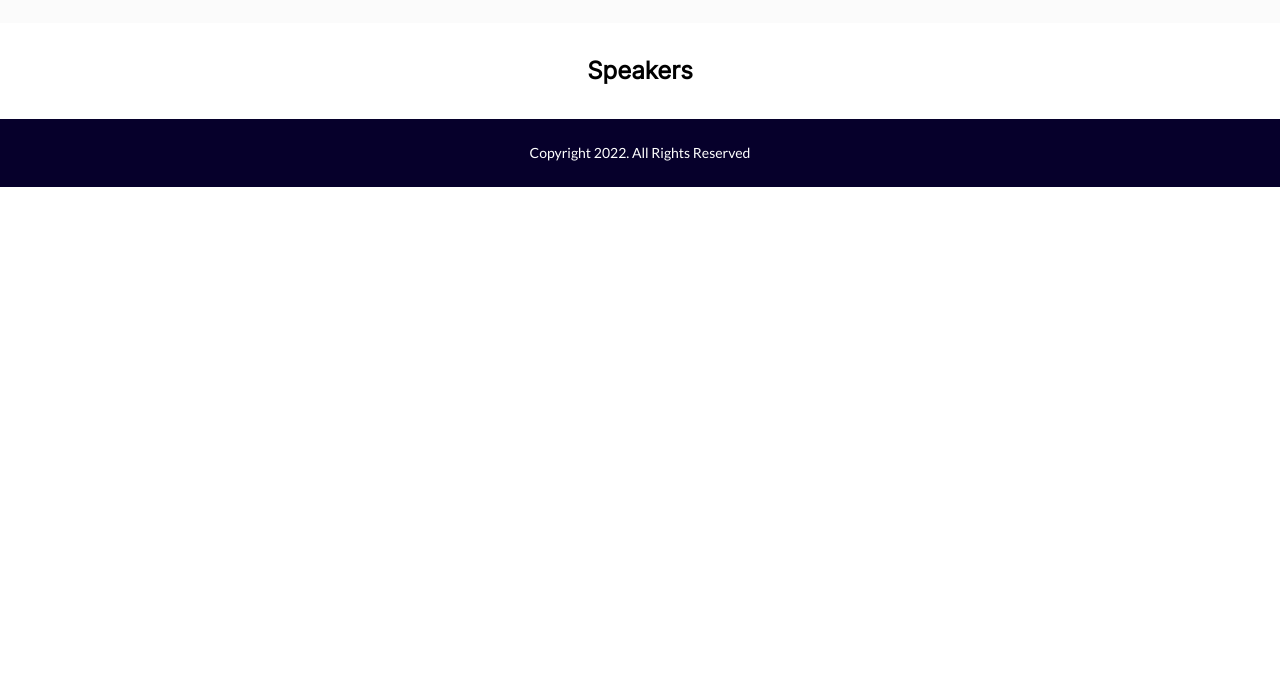
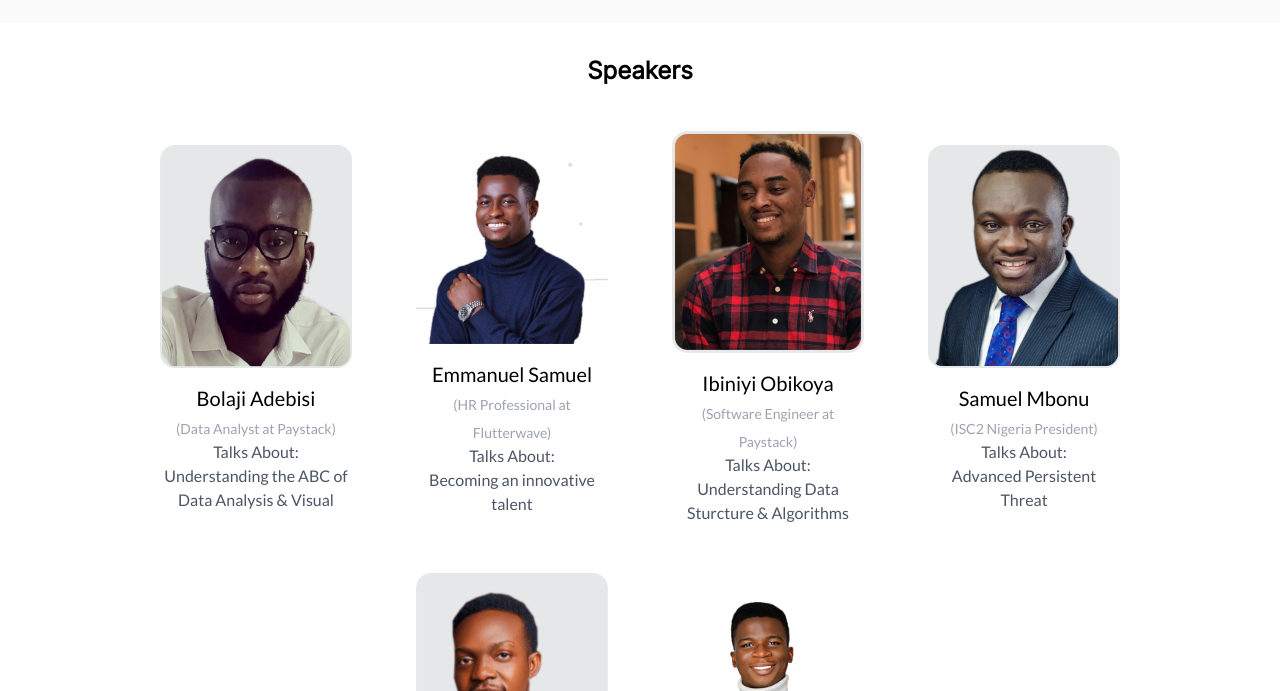
Before and after one commit to Praisecodes/adta2023, a React (Vite) app: page / in a window 1280 px wide. Shown: the part 1749-2440 px from the top of the page. Before the commit the page ends 1936 px from the top, so only its background shows below. Built offline with nearby package versions, Linux system fonts and the light colour scheme.

Commit message:
[Update] Updating speakers

```diff
--- a/src/components/speakers.jsx
+++ b/src/components/speakers.jsx
@@ -1,4 +1,11 @@
 import { useState } from "react"
+import Bolaji from '../assets/speakers/Bolaji Adebisi 1.png'
+import Emmanuel from '../assets/speakers/Emmanel Samuel.jpg'
+import Ibiniyi from '../assets/speakers/IBINIYI OBIKOYA.jpg'
+import Samuel from '../assets/speakers/Samuel Mbonu 1.png'
+import Stephen from '../assets/speakers/Stephen Komna.jpg'
+import James from '../assets/speakers/Personal Image.png'
+
 
 export default function Speakers(){
     const [speakers, setSpeakers] = useState([
@@ -7,44 +14,69 @@ export default function Speakers(){
             speakerName: "Bolaji Adebisi",
             role: "Data Analyst at Paystack",
             topic: "Understanding the ABC of Data Analysis & Visual",
+            image: Bolaji,
         },
         {
             id: 2,
             speakerName: "Emmanuel Samuel",
             role: "HR Professional at Flutterwave",
             topic: "Becoming an innovative talent",
+            image: Emmanuel,
         },
         {
             id: 3,
             speakerName: "Ibiniyi Obikoya",
             role: "Software Engineer at Paystack",
             topic: "Understanding Data Sturcture & Algorithms",
+            image: Ibiniyi,
         },
         {
             id: 4,
             speakerName: "Samuel Mbonu",
             role: "ISC2 Nigeria President",
             topic: "Advanced Persistent Threat",
+            image: Samuel,
         },
         {
             id: 5,
             speakerName: "Stephen Komna",
             role: "Software Engineer at Microsoft",
             topic: "",
+            image: Stephen,
         },
         {
             id: 6,
             speakerName: "Tope James Moses",
             role: "NACOS NOUN National President",
             topic: "",
+            image: James,
         },
     ])
 
     return (
-        <div className="bg-white p-5 flex flex-col justify-center">
+        <div className="bg-white p-5 flex flex-col items-center">
             <h1 className="text-center font-inter text-2xl text-black font-bold py-3">
                 Speakers
             </h1>
+            <div className="flex flex-wrap justify-center">
+                {speakers.map((speaker)=>(
+                    <div key={speaker.id} className="flex flex-col lg:w-48 w-9/12 justify-center mx-8 my-4 items-center">
+                        <img
+                            src={speaker.image}
+                            alt={`${speaker.speakerName}'s Picture`}
+                            className="w-full my-4"
+                        />
+                        <p className="text-xl text-center font-lato text-black">
+                            {speaker.speakerName} <br />
+                            <span className="text-gray-400 text-sm">({speaker.role})</span>
+                        </p>
+                        {(speaker.topic != "")?(<p className="font-lato text-gray-600">Talks About:</p>):''}
+                        <p className="text-base text-gray-600 font-lato text-center">
+                            {speaker.topic}
+                        </p>
+                    </div>
+                ))}
+            </div>
         </div>
     )
 }
```
